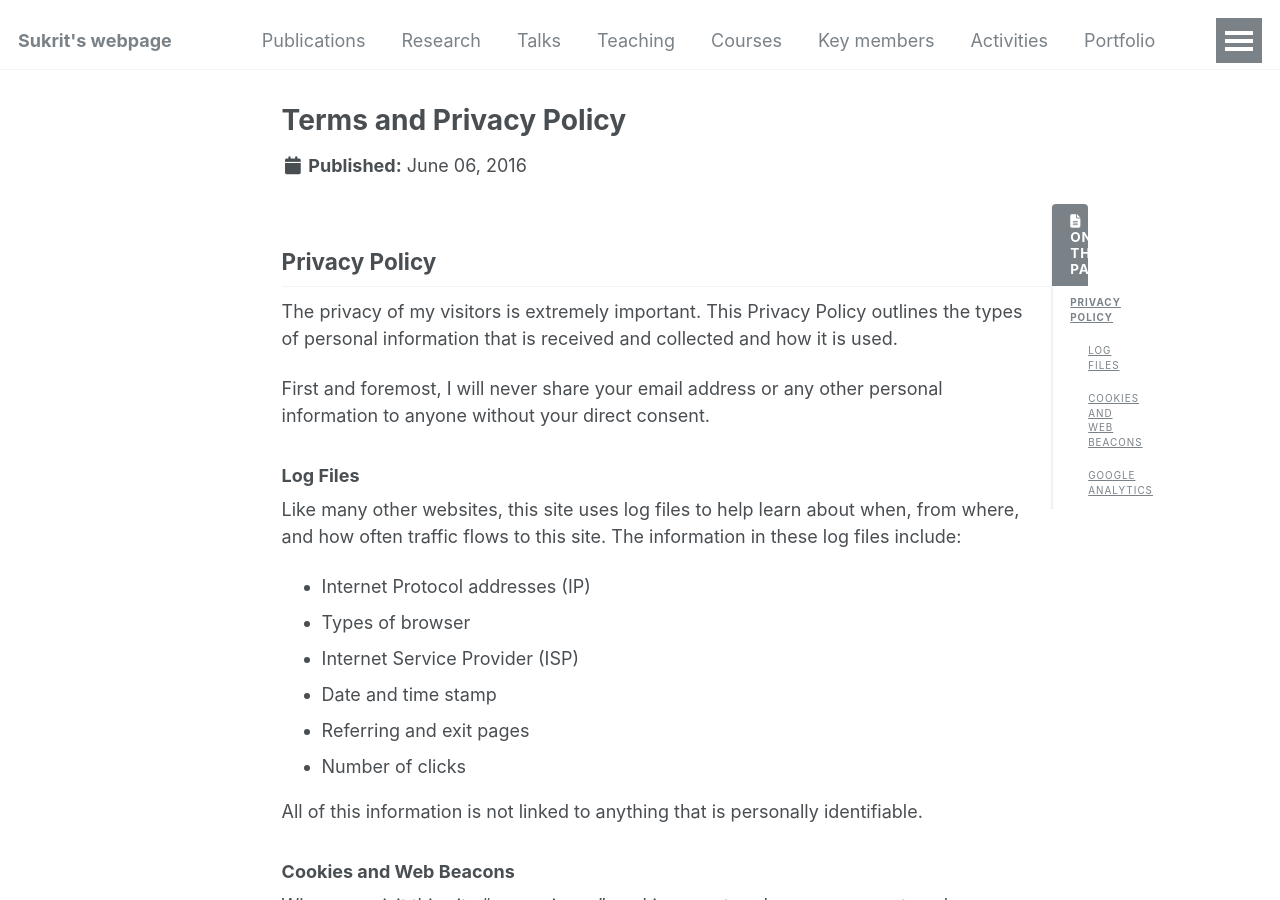
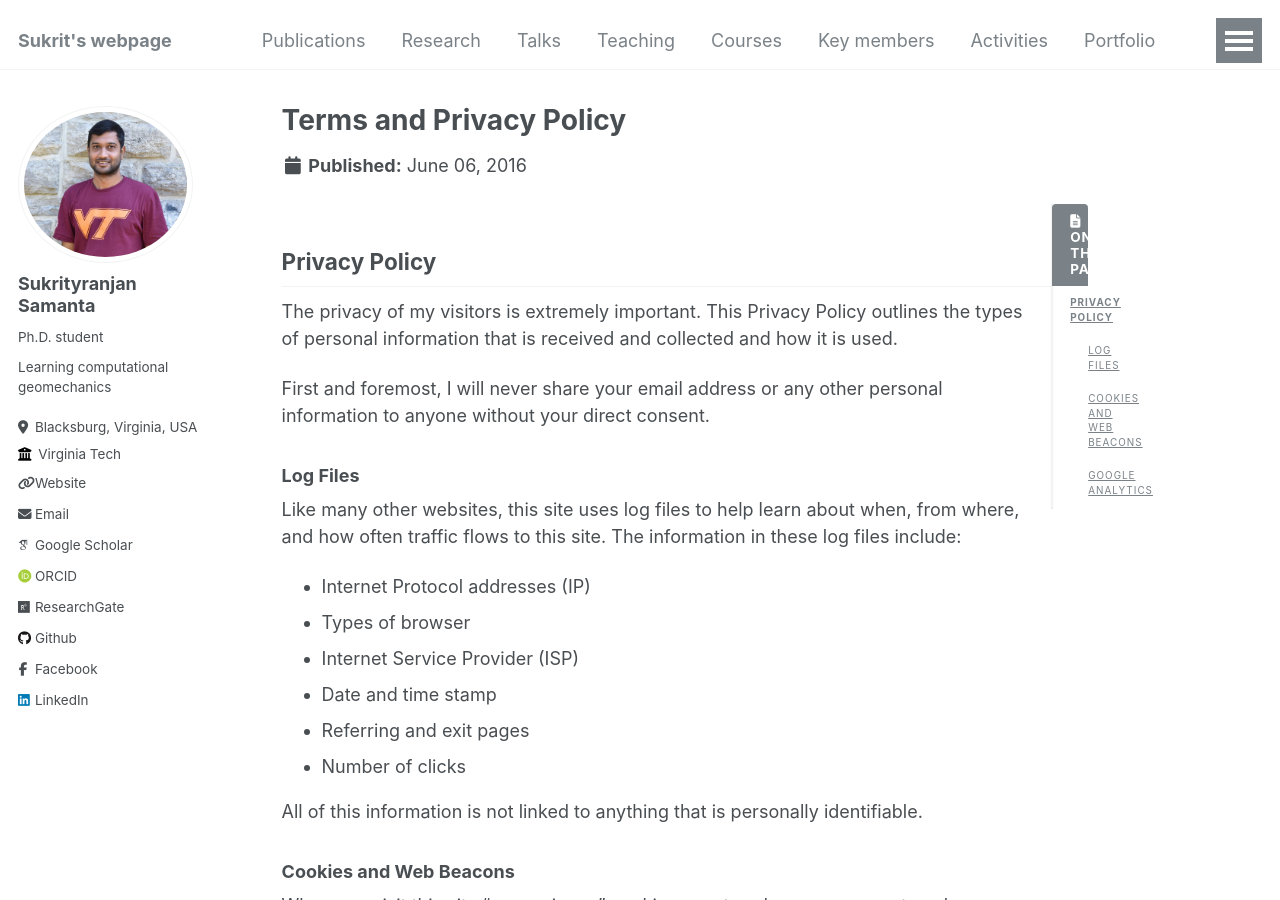
Before and after one commit to Sukritvt/Sukritvt.github.io, a Jekyll site: the page built from _pages/terms.md, in a window 1280 px wide and 900 px high. Built offline with Jekyll 4.4.1, drawn with Linux system fonts in a browser that asks for light colours; some web fonts are replaced; part of the change alters nothing that is shown.

Commit message:
Update _config.yml

```diff
--- a/_config.yml
+++ b/_config.yml
@@ -190,7 +190,7 @@ defaults:
       type: posts
     values:
       layout: single
-      author_profile: false
+      author_profile: true
       read_time: true
       comments: true
       share: true
@@ -201,7 +201,7 @@ defaults:
       type: pages
     values:
       layout: single
-      author_profile: false
+      author_profile: true
   # _teaching
   - scope:
       path: ""
@@ -237,7 +237,30 @@ defaults:
       layout: talk
       author_profile: true
       share: true
-
+  # _talks
+  - scope:
+      path: ""
+      type: researches
+    values:
+      layout: talk
+      author_profile: true
+      share: true
+  # _talks
+  - scope:
+      path: ""
+      type: members
+    values:
+      layout: talk
+      author_profile: true
+      share: true
+  # _talks
+  - scope:
+      path: ""
+      type: activities
+    values:
+      layout: talk
+      author_profile: true
+      share: true
 
 # Sass/SCSS
 sass:
```
